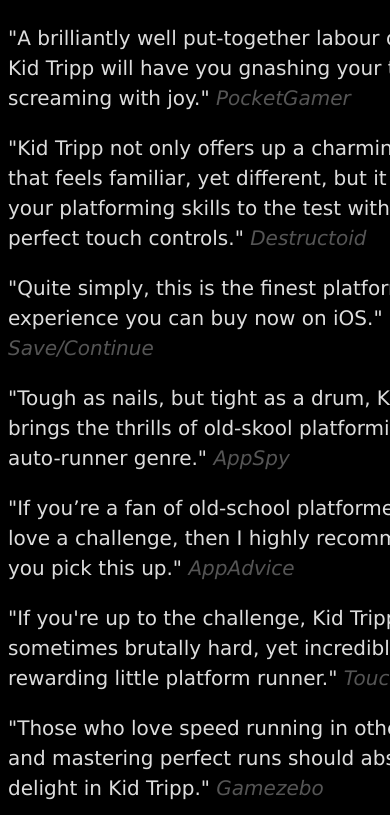
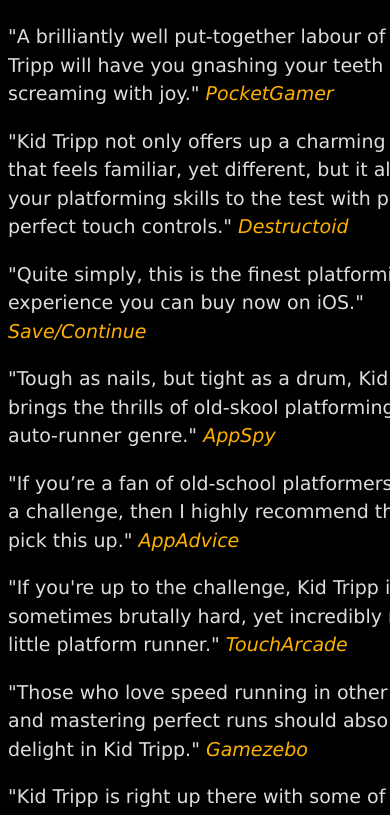
Before and after one commit to pixelpowa/kidtripp, a Jekyll site: the page built from index.html, in a window 390 px wide. Shown: the part 577-1392 px from the top of the page. Built offline with Jekyll 4.4.1, drawn with Linux system fonts in a browser that asks for light colours.

Commit message:
Various updates

```diff
--- a/css/style.css
+++ b/css/style.css
@@ -3,11 +3,10 @@
     color: #fff;
     font-family: "Verdana", Helvetica, sans-serif;
     font-size: 20px;
-
 }
 
 a:link, a:visited {
-    color: #ffc63d;
+    color: #ffb000;
     text-decoration: none;
 }
 
@@ -105,10 +104,6 @@
     color: #777;
 }
 
-.cite a:link, .cite a:visited {
-    color: #555;
-}
-
 footer {
     text-align: center;
     margin: 20px 0;
@@ -135,24 +130,24 @@
 }
 
 .quotes {
-    font-size: 20px;
+    font-size: 19px;
     color: #ddd;
 }
 
 @media only screen and (min-device-width : 320px) and (max-device-width : 480px) {
     body {
-        font-size: 14px;
+        font-size: 13px;
     }
     .quotes {
         font-size: 16px;
     }
     .content {
-        width: 280px;
+        width: 245px;
         margin: 0 auto;
     }
     iframe {
-        max-width: 280px;
-        max-height: 210px;
+        max-width: 240px;
+        max-height: 180px;
     }
     .header {
         margin: 32px 0 10px 0;
```
Also changed, not shown: 1 other file.
